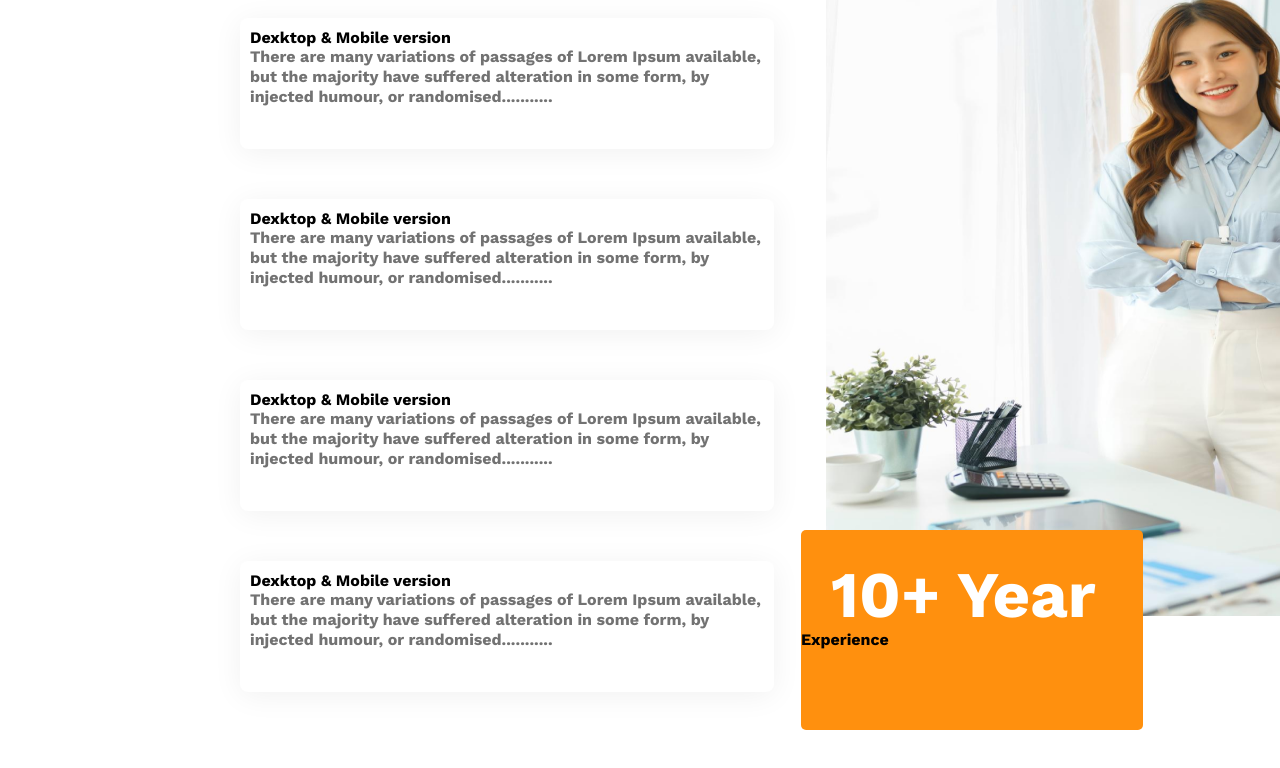
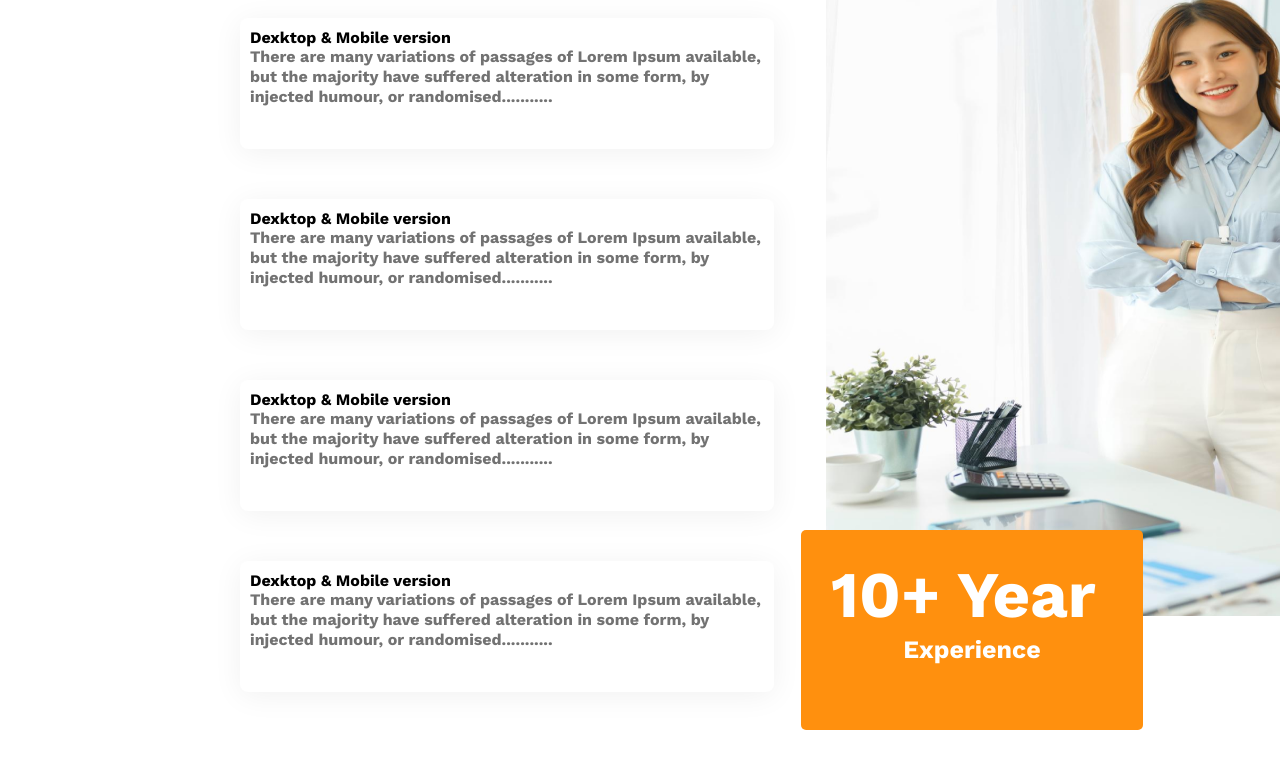
Before and after one commit to 123Somrat/G3-Architect, a plain HTML site: page index.html in a window 1280 px wide. Shown: the part 2612-3380 px from the top of the page. Drawn offline with nearby package versions, Linux system fonts and the light colour scheme.

Commit message:
add css on h4 class

```diff
--- a/styles/style.css
+++ b/styles/style.css
@@ -210,3 +210,11 @@
      margin-top:30px;
      margin-left:30px
 }
+.h4{
+    text-align: center;
+    font-weight: 500;
+   font-size: 25px;
+   line-height: 40px;
+   text-align: center;
+    color: #FFFFFF;
+}
```
